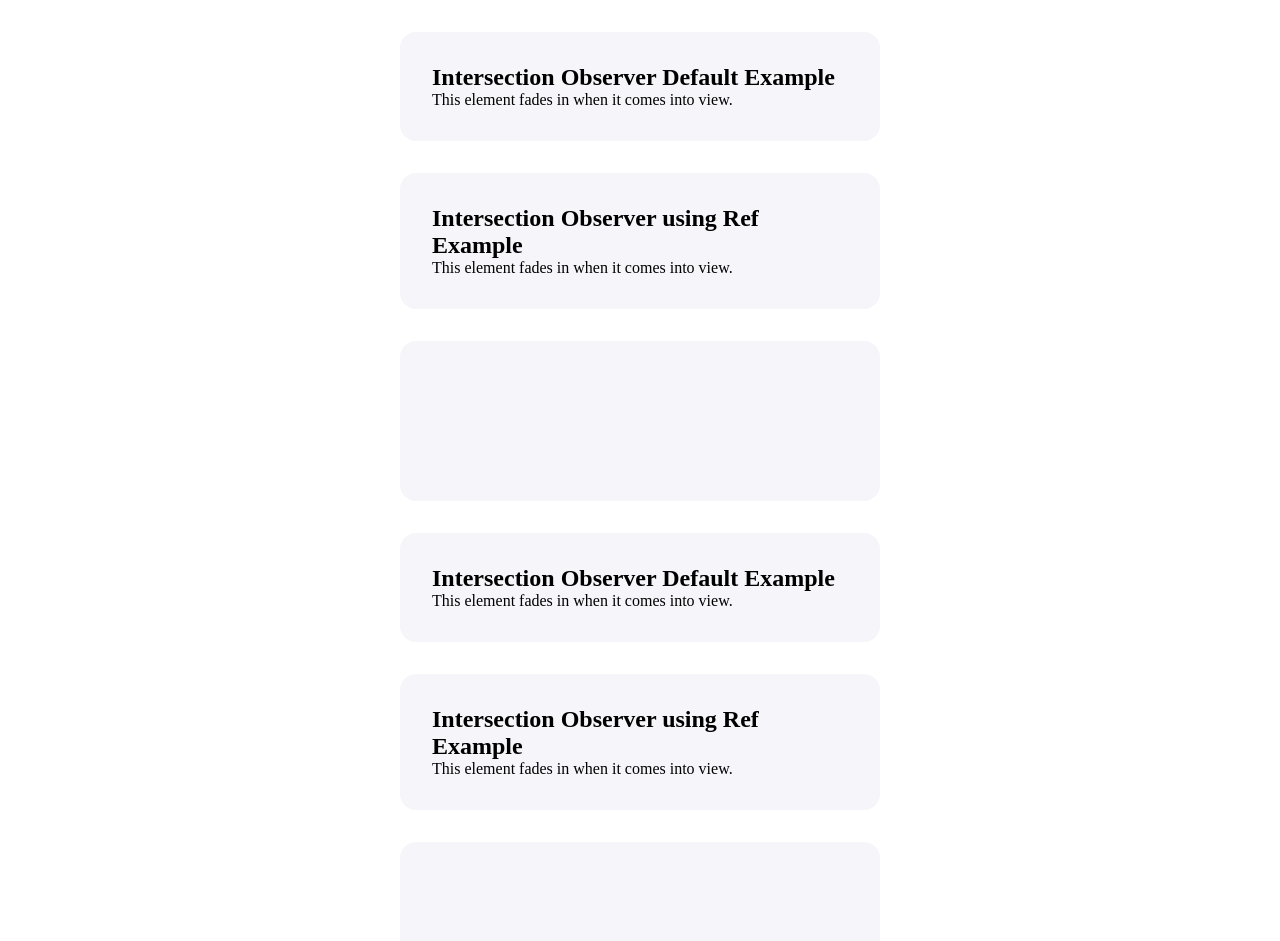
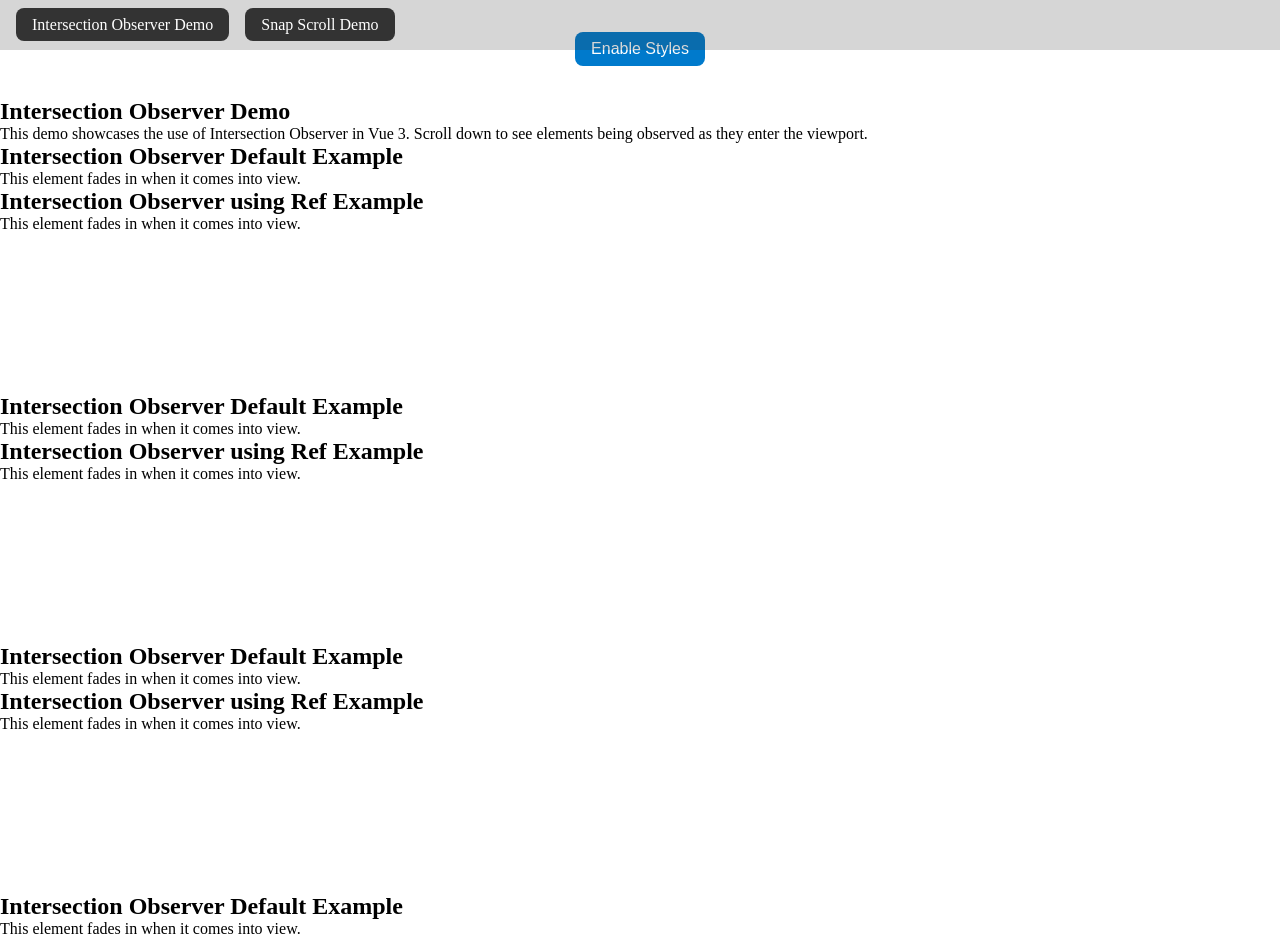
Before and after one commit to ngyvc/web5-vue-adv-demo, a Vue app in the folder vue-demo/: page /inter-observer in a window 1280 px wide. Shown: the top 941 px of the page. Built offline with nearby package versions, Linux system fonts and the light colour scheme.

Commit message:
add routes

```diff
--- a/vue-demo/src/App.vue
+++ b/vue-demo/src/App.vue
@@ -1,39 +1,45 @@
 <script setup>
-import EmptySpacer from './components/EmptySpacer.vue'
-import InterObs from './components/InterObs.vue'
-import InterObsRef from './components/InterObsRef.vue'
-
-import { ref } from 'vue'
-
-const stylesOn = ref(false)
+import { RouterLink, RouterView } from 'vue-router';
 </script>
 
 <template>
-  <InterObs class="blocks" />
-  <InterObsRef class="blocks" />
-  <EmptySpacer class="blocks" />
-  <InterObs class="blocks" />
-  <InterObsRef class="blocks" />
-  <EmptySpacer class="blocks" />
-  <InterObs class="blocks" />
-  <InterObsRef class="blocks" />
-  <EmptySpacer class="blocks" />
-  <InterObs class="blocks" />
-  <InterObsRef class="blocks" />
-  <EmptySpacer class="blocks" />
-  <InterObs class="blocks" />
-  <InterObsRef class="blocks" />
-  <EmptySpacer class="blocks" />
-  <InterObs class="blocks" />
-  <InterObsRef class="blocks" />
+  <section class="app">
+    <nav>
+      <ul>
+        <li><RouterLink to="/inter-observer">Intersection Observer Demo</RouterLink></li>
+        <li><RouterLink to="/snap-scroll">Snap Scroll Demo</RouterLink></li>
+      </ul>
+    </nav>
+    <RouterView />
+  </section>
 </template>
 
-<style scoped>
-.blocks {
-  padding: 2rem;
-  background: #f5f5fa;
-  border-radius: 1rem;
-  max-width: 30rem;
-  margin: 2rem auto;
+<style lang="scss" scoped>
+nav {
+  position: fixed;
+  top: 0;
+  width: 100%;
+  background: #33333333;
+  padding: 1rem;
+  ul {
+    list-style: none;
+    display: flex;
+    gap: 1rem;
+    margin: 0;
+    padding: 0;
+    li {
+      a {
+        color: white;
+        text-decoration: none;
+        background-color: #333;
+        padding: 0.5rem 1rem;
+        border-radius: 0.5rem;
+        transition: background-color 0.3s;
+        &:hover {
+          text-decoration: underline;
+        }
+      }
+    }
+  }
 }
 </style>
--- a/vue-demo/src/components/EmptySpacer.vue
+++ b/vue-demo/src/components/EmptySpacer.vue
@@ -7,10 +7,5 @@
 <style scoped>
 .empty-spacer {
   height: 10rem;
-  padding: 2rem;
-  background: #f5f5fa;
-  border-radius: 1rem;
-  max-width: 30rem;
-  margin: 2rem auto;
 }
 </style>
--- a/vue-demo/src/router/index.js
+++ b/vue-demo/src/router/index.js
@@ -2,7 +2,23 @@ import { createRouter, createWebHistory } from 'vue-router'
 
 const router = createRouter({
   history: createWebHistory(import.meta.env.BASE_URL),
-  routes: [],
+  routes: [
+    {
+      path: '/',
+      name: 'Home',
+      component: () => import('../views/HomeView.vue')
+    },
+    {
+      path: '/inter-observer',
+      name: 'InterObserver',
+      component: () => import('../views/InterObsView.vue')
+    },
+    {
+      path: '/snap-scroll',
+      name: 'SnapScroll',
+      component: () => import('../views/SnapScrollView.vue')
+    }
+  ],
 })
 
 export default router
--- /dev/null
+++ b/vue-demo/src/views/HomeView.vue
@@ -0,0 +1,18 @@
+<script setup>
+import { ref } from 'vue'
+
+const message = ref('Welcome to the Vue 3 Advanced Demos!')
+</script>
+
+<template>
+  <section class="home">
+    <h2>{{ message }}</h2>
+  </section>
+</template>
+
+<style scoped>
+.home {
+  padding: 2rem;
+  text-align: center;
+}
+</style>
--- /dev/null
+++ b/vue-demo/src/views/InterObsView.vue
@@ -0,0 +1,65 @@
+<script setup>
+import InterObs from '../components/InterObs.vue'
+import InterObsRef from '../components/InterObsRef.vue'
+import EmptySpacer from '../components/EmptySpacer.vue'
+
+import { ref } from 'vue'
+
+const stylesOn = ref(false)
+</script>
+
+<template>
+  <section class="settings">
+    <!-- create button to disable styles -->
+    <button @click="stylesOn = !stylesOn">{{ stylesOn ? 'Disable' : 'Enable' }} Styles</button>
+  </section>
+  <section class="intersectional-observer">
+    <article>
+      <h2 :class="{ block: stylesOn }">Intersection Observer Demo</h2>
+      <p :class="{ block: stylesOn }">
+        This demo showcases the use of Intersection Observer in Vue 3. Scroll down to see elements
+        being observed as they enter the viewport.
+      </p>
+    </article>
+    <InterObs :class="{ block: stylesOn }" />
+    <InterObsRef :class="{ block: stylesOn }" />
+    <EmptySpacer :class="{ block: stylesOn }" />
+    <InterObs :class="{ block: stylesOn }" />
+    <InterObsRef :class="{ block: stylesOn }" />
+    <EmptySpacer :class="{ block: stylesOn }" />
+    <InterObs :class="{ block: stylesOn }" />
+    <InterObsRef :class="{ block: stylesOn }" />
+    <EmptySpacer :class="{ block: stylesOn }" />
+    <InterObs :class="{ block: stylesOn }" />
+    <InterObsRef :class="{ block: stylesOn }" />
+    <EmptySpacer :class="{ block: stylesOn }" />
+    <InterObs :class="{ block: stylesOn }" />
+    <InterObsRef :class="{ block: stylesOn }" />
+    <EmptySpacer :class="{ block: stylesOn }" />
+  </section>
+</template>
+<style lang="scss" scoped>
+.settings {
+  text-align: center;
+  margin: 2rem 0;
+  button {
+    padding: 0.5rem 1rem;
+    border: none;
+    border-radius: 0.5rem;
+    background: #007acc;
+    color: white;
+    font-size: 1rem;
+    cursor: pointer;
+    &:hover {
+      background: #005fa3;
+    }
+  }
+}
+.block {
+  padding: 2rem;
+  background: #f5f5fa;
+  border-radius: 1rem;
+  max-width: 30rem;
+  margin: 2rem auto;
+}
+</style>
--- /dev/null
+++ b/vue-demo/src/views/SnapScrollView.vue
@@ -0,0 +1,8 @@
+<script setup>
+import SnapScroll from '../components/SnapScroll.vue'
+</script>
+<template>
+  <section class="snap-scroll">
+    <SnapScroll />
+  </section>
+</template>
```
